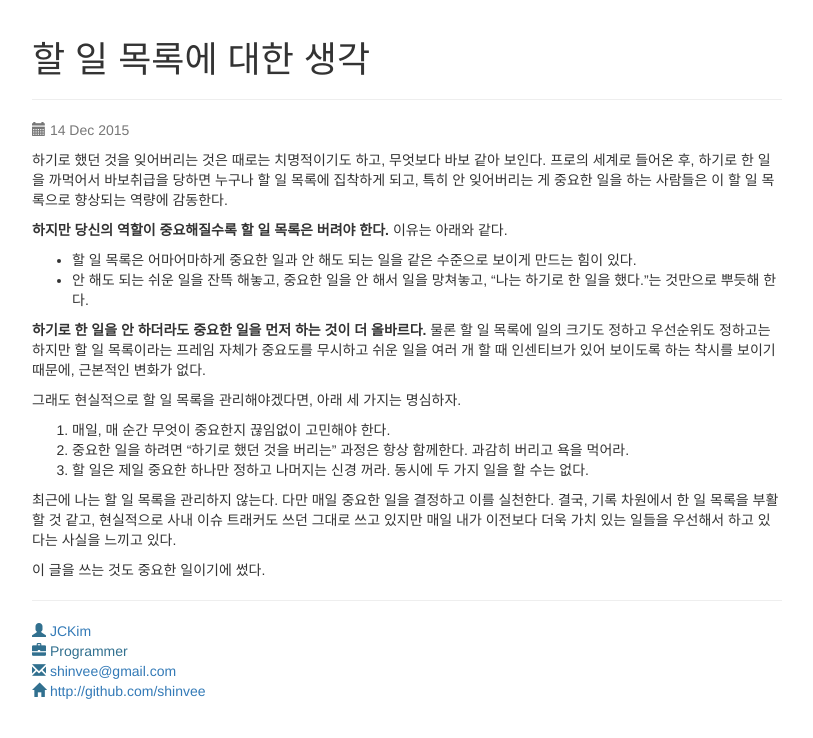
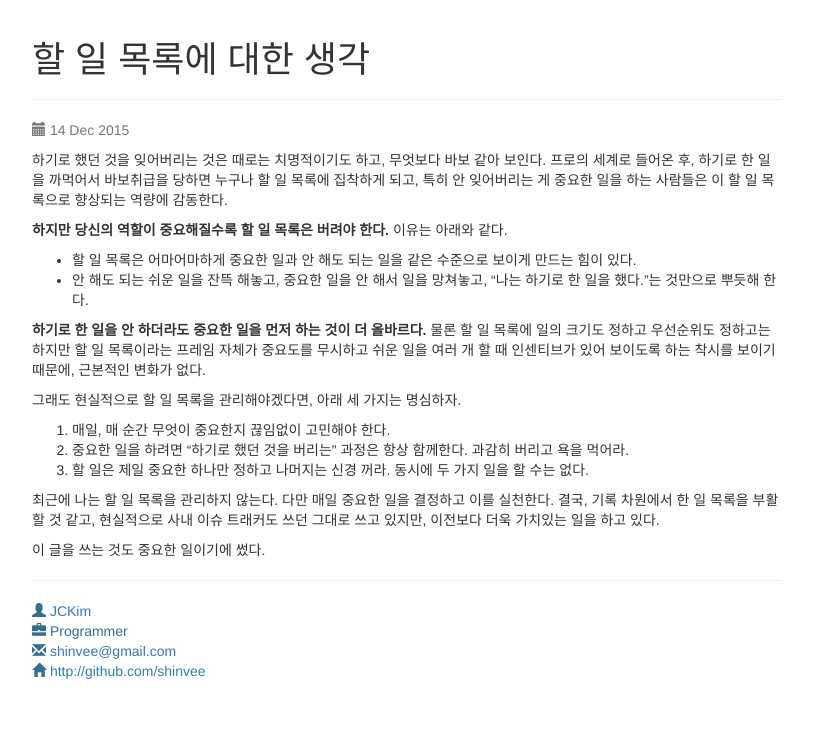
Before and after one commit to shinvee/shinvee.github.io, a Jekyll site: the page built from _posts/2015-12-14-todo-list.markdown, in a window 1280 px wide. Shown: the top 738 px of the page, without its empty margins (233-1046 px from the left). Built offline with Jekyll 4.4.1, drawn with Linux system fonts in a browser that asks for light colours; nearby versions of some CDN libraries; Markdown is read by kramdown in place of the engine named in the settings.

Commit message:
끝 문장 다듬음

```diff
--- a/_posts/2015-12-14-todo-list.markdown
+++ b/_posts/2015-12-14-todo-list.markdown
@@ -25,7 +25,6 @@ description: 할 일 목록에 잡아먹히면 안된다.
 3. 할 일은 제일 중요한 하나만 정하고 나머지는 신경 꺼라. 동시에 두 가지 일을 할 수는 없다.
 
 최근에 나는 할 일 목록을 관리하지 않는다. 다만 매일 중요한 일을 결정하고 이를 실천한다. 결국, 기록 차원에서
-한 일 목록을 부활할 것 같고, 현실적으로 사내 이슈 트래커도 쓰던 그대로 쓰고 있지만 매일 내가 이전보다
-더욱 가치 있는 일들을 우선해서 하고 있다는 사실을 느끼고 있다.
+한 일 목록을 부활할 것 같고, 현실적으로 사내 이슈 트래커도 쓰던 그대로 쓰고 있지만, 이전보다 더욱 가치있는 일을 하고 있다.
 
 이 글을 쓰는 것도 중요한 일이기에 썼다.
```
